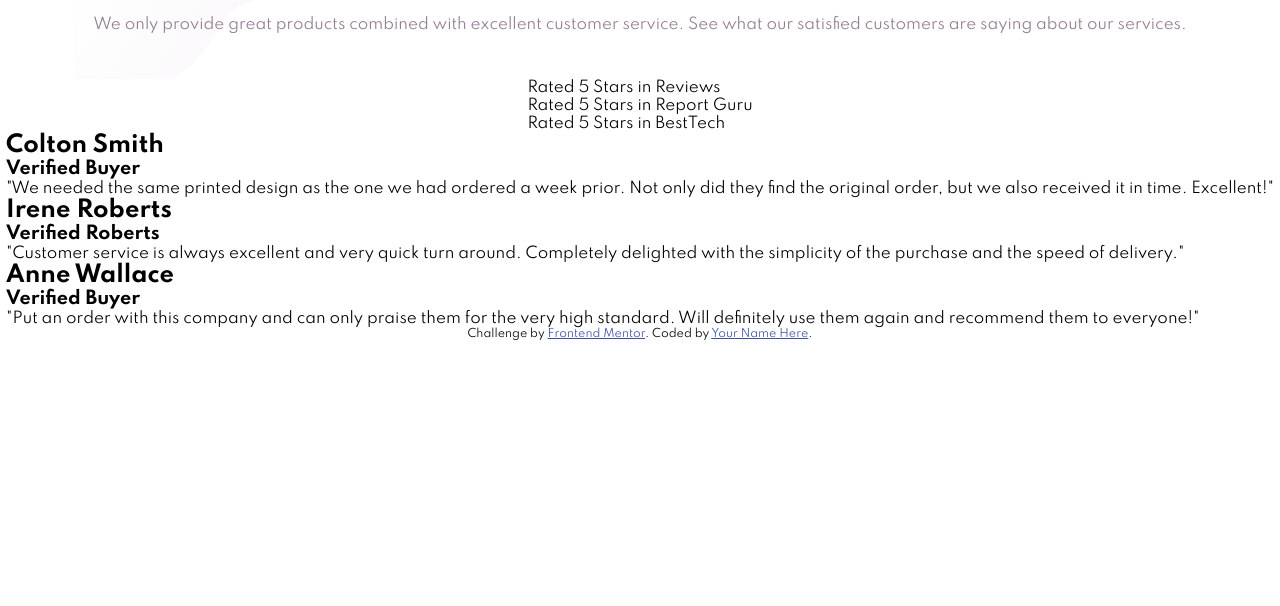
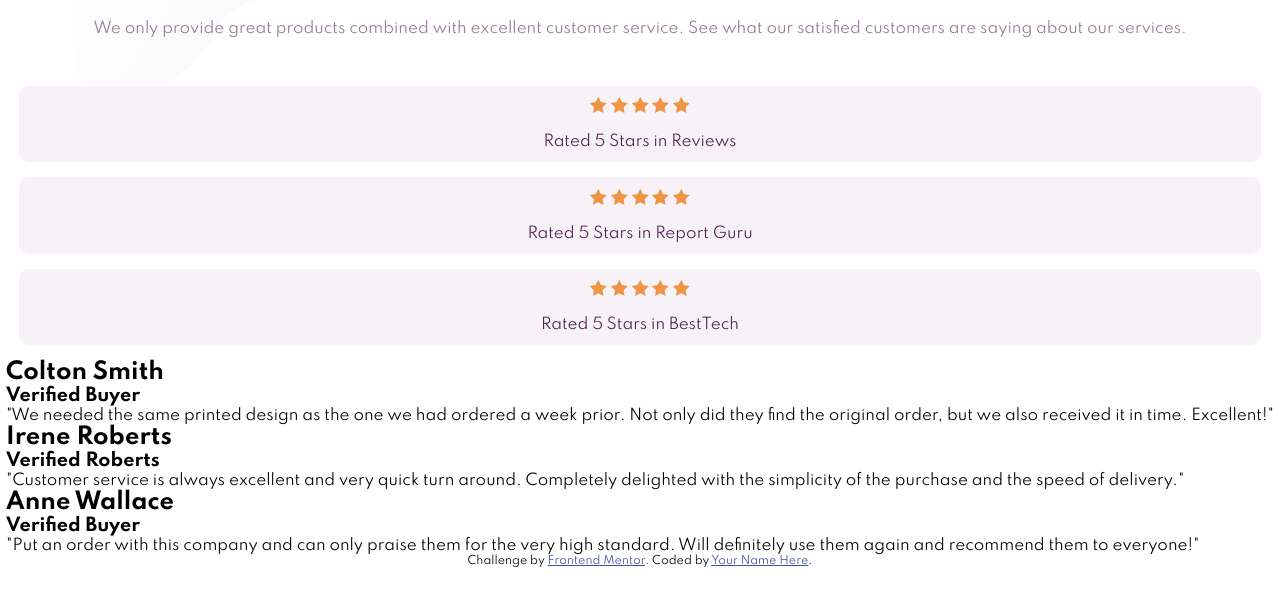
Before and after one commit to vanityespinosa/Social-Proof-Section, a plain HTML site: page index.html in a window 1280 px wide. Shown: the part 114-720 px from the top of the page. Drawn offline with Linux system fonts and the light colour scheme.

Commit message:
Add additional structure and styles to ratings section.

```diff
--- a/index.html
+++ b/index.html
@@ -22,12 +22,33 @@
     </section>
     <section id="ratings">
       <div class="rating-container">
+        <div class="stars">
+          <img src="/images/icon-star.svg" alt="stars">
+          <img src="/images/icon-star.svg" alt="stars">
+          <img src="/images/icon-star.svg" alt="stars">
+          <img src="/images/icon-star.svg" alt="stars">
+          <img src="/images/icon-star.svg" alt="stars">
+        </div>
         <p>Rated 5 Stars in Reviews</p>
       </div>
       <div class="rating-container">
+        <div class="stars">
+          <img src="/images/icon-star.svg" alt="stars">
+          <img src="/images/icon-star.svg" alt="stars">
+          <img src="/images/icon-star.svg" alt="stars">
+          <img src="/images/icon-star.svg" alt="stars">
+          <img src="/images/icon-star.svg" alt="stars">
+        </div>
         <p>Rated 5 Stars in Report Guru</p>
       </div>
       <div class="rating-container">
+        <div class="stars">
+          <img src="/images/icon-star.svg" alt="stars">
+          <img src="/images/icon-star.svg" alt="stars">
+          <img src="/images/icon-star.svg" alt="stars">
+          <img src="/images/icon-star.svg" alt="stars">
+          <img src="/images/icon-star.svg" alt="stars">
+        </div>
         <p>Rated 5 Stars in BestTech</p>
       </div>
     </section>
--- a/mobileStyles.css
+++ b/mobileStyles.css
@@ -60,6 +60,7 @@ body {
 }
 #intro p {
   color: var(--dark-grayish-magenta);
+  line-height: 25px;
   margin-right: 1.25rem;
   margin-left: 1.25rem;
 }
@@ -68,8 +69,18 @@ body {
   Ratings Section Styles
 ****************************************/
 #ratings {
-  margin-right: 1.25rem;
-  margin-left: 1.25rem;
+  width: 100%;
+}
+#ratings .rating-container {
+  border-radius: 10px;
+  color: var(--very-dark-magenta);
+  background-color: var(--light-grayish-magenta);
+  margin: 0rem 1.25rem 1rem 1.25rem;
+  padding: 0.75rem 0rem;
+  text-align: center;
+}
+#ratings .stars {
+  margin-bottom: 1rem;
 }
 
 /****************************************
```
